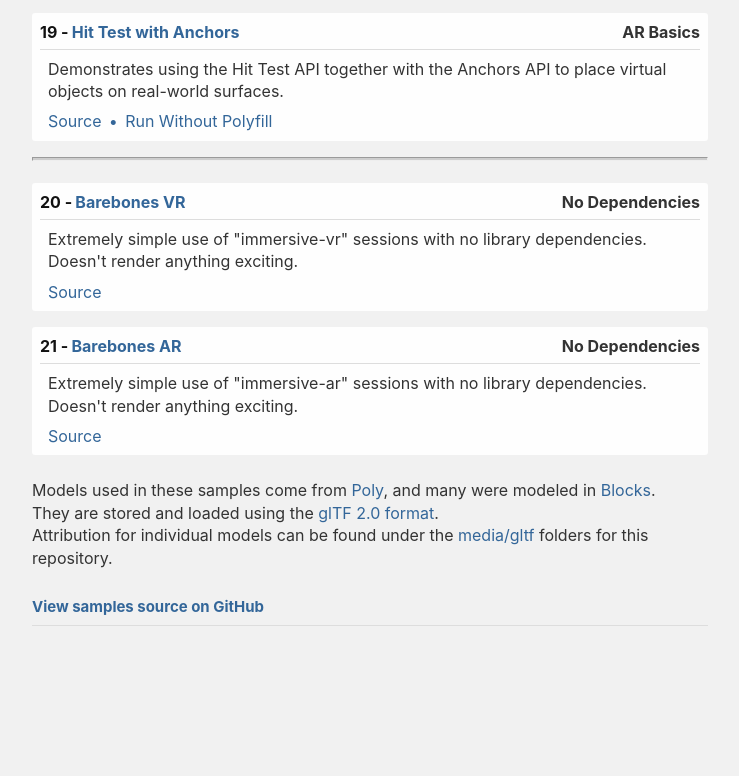
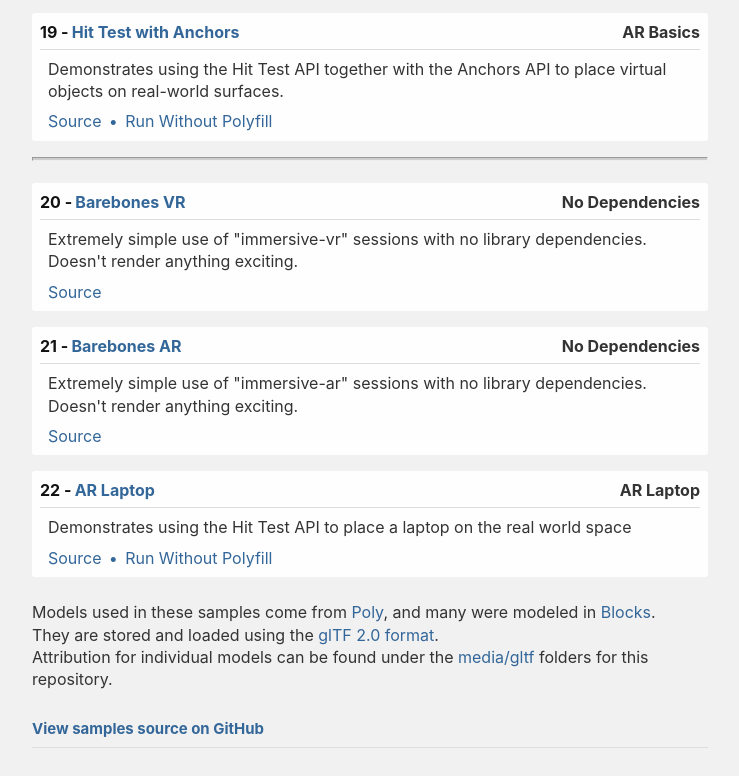
Before and after one commit to prabir-biswas/c4real-webar, a plain HTML site: page index.html in a window 1280 px wide. Shown: the part 2959-3735 px from the top of the page, without its empty margins (270-1009 px from the left). Before the commit the page ends 3641 px from the top, so only its background shows below. Drawn offline with Linux system fonts and the light colour scheme.

Commit message:
add a link to ar-laptop page in index.html

```diff
--- a/index.html
+++ b/index.html
@@ -245,6 +245,9 @@
               path: 'ar-barebones.html',
               description: 'Extremely simple use of "immersive-ar" sessions with no library dependencies. Doesn\'t render anything exciting.',
               noPolyfill: true },
+			  { title: 'AR Laptop', category: 'AR Laptop',
+              path: 'ar-laptop.html',
+              description: 'Demonstrates using the Hit Test API to place a laptop on the real world space'},
           ];
 
           let mainElement = document.getElementById("main");
```
